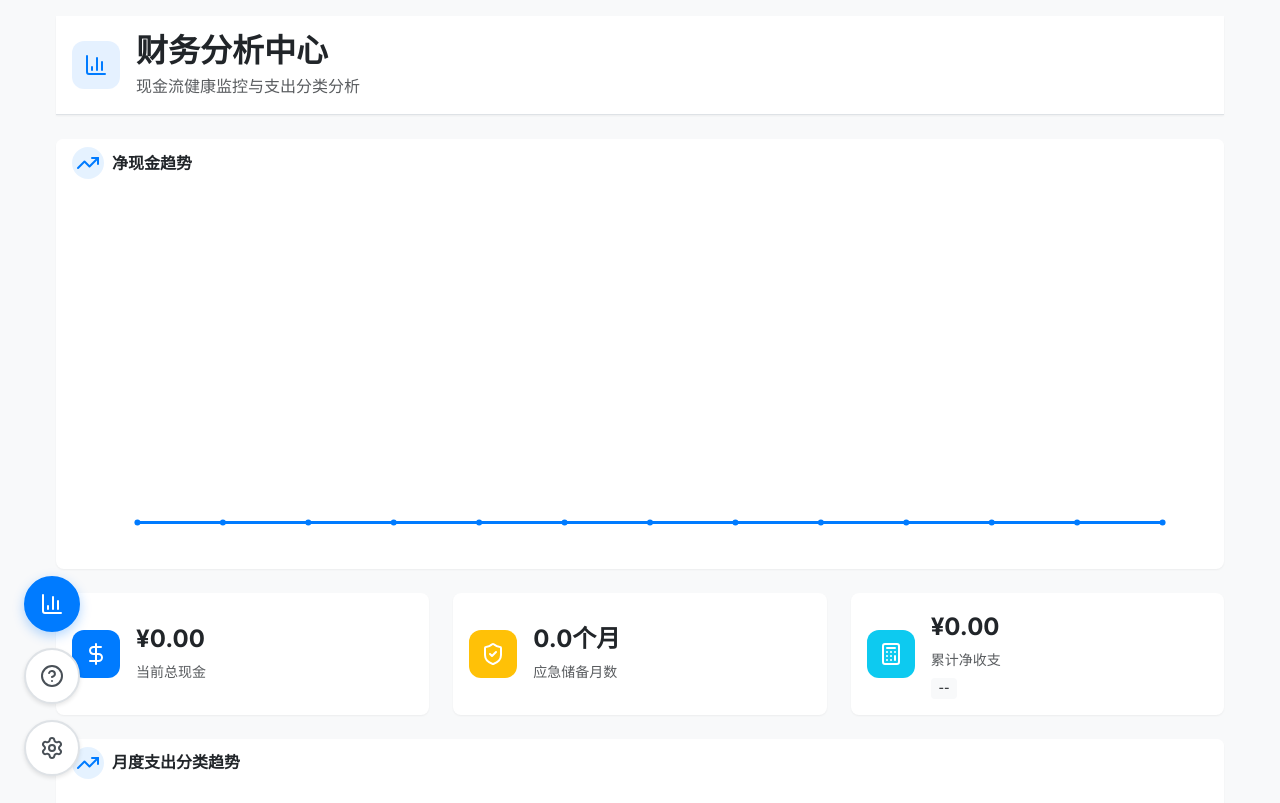
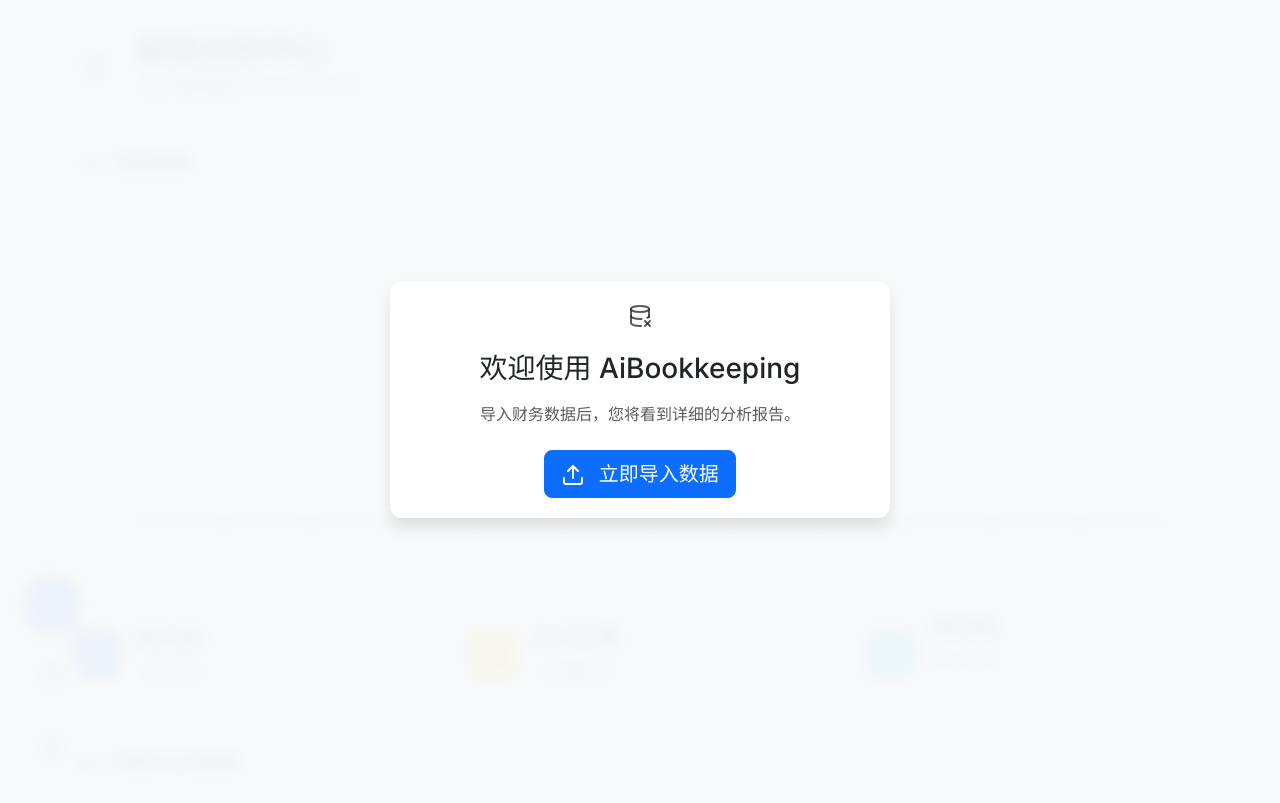
Before and after one commit to yuanv4/AiBookkeeping, a Flask app: page /analysis/ in a window 1280 px wide. Shown: the top 803 px of the page. After the commit the page ends 529 px from the top, so only its background shows below. Run offline with Flask 3, Linux system fonts and the light colour scheme; data that the repository does not hold is empty.

Commit message:
修复报错

```diff
--- a/app/blueprints/analysis/routes.py
+++ b/app/blueprints/analysis/routes.py
@@ -33,10 +33,15 @@ def index():
             logger.error(f"获取分类配置失败: {e}")
             categories_config = {}
 
+        # 简单的数据检测
+        from app.utils import has_financial_data
+        has_data = has_financial_data()
+
         return render_template('analysis.html',
                              page_title='财务分析中心',
                              dashboard_data=dashboard_data,
-                             categories_config=categories_config)
+                             categories_config=categories_config,
+                             has_data=has_data)
 
     except Exception as e:
         logger.error(f"加载财务分析页面失败: {str(e)}")
--- a/app/blueprints/merchant_categories/routes.py
+++ b/app/blueprints/merchant_categories/routes.py
@@ -18,9 +18,13 @@ logger = logging.getLogger(__name__)
 @merchant_categories_bp.route('/')
 def index():
     """商户分类管理主页面"""
+    from app.utils import has_financial_data
+    has_data = has_financial_data()
+
     return render_template('merchant_categories.html',
                          page_title='商户分类管理',
-                         categories_config=get_categories_config())
+                         categories_config=get_categories_config(),
+                         has_data=has_data)
 
 
 @merchant_categories_bp.route('/api/uncategorized-merchants')
--- a/app/services/transaction_service.py
+++ b/app/services/transaction_service.py
@@ -135,29 +135,6 @@ class TransactionService(BaseService):
             self.logger.error(f"Error applying filters: {e}")
             raise
 
-    def check_duplicate_transaction(self, account_id: int, date: date, amount: Decimal, balance_after: Decimal = None) -> bool:
-        """检查交易是否重复"""
-        try:
-            # 标准化金额
-            normalized_amount = DataUtils.normalize_decimal(amount)
-            normalized_balance = DataUtils.normalize_decimal(balance_after) if balance_after is not None else None
-
-            # 使用 exists() 查询替代 first()，提高性能
-            query_conditions = [
-                Transaction.account_id == account_id,
-                Transaction.date == date,
-                Transaction.amount == normalized_amount,
-            ]
-
-            if normalized_balance is not None:
-                query_conditions.append(Transaction.balance_after == normalized_balance)
-
-            return self.db.query(Transaction.query.filter(and_(*query_conditions)).exists()).scalar()
-
-        except Exception as e:
-            self.logger.error(f"重复检查异常: {e}")
-            return True
-
     def batch_check_duplicates(self, transactions_data: List[Dict[str, Any]]) -> List[bool]:
         """批量检查交易重复 - 提高批量导入性能"""
         try:
@@ -167,7 +144,7 @@ class TransactionService(BaseService):
             # 构建查询条件
             conditions = []
             for data in transactions_data:
-                account_id = data.get('account_id')
+                account_number = data.get('account_number')
                 date_val = data.get('date')
                 amount = DataUtils.normalize_decimal(data.get('amount'))
                 balance_after = data.get('balance_after')
@@ -176,7 +153,7 @@ class TransactionService(BaseService):
                     balance_after = DataUtils.normalize_decimal(balance_after)
 
                 condition = and_(
-                    Transaction.account_id == account_id,
+                    Transaction.account_number == account_number,
                     Transaction.date == date_val,
                     Transaction.amount == amount,
                     Transaction.balance_after == balance_after
@@ -189,14 +166,14 @@ class TransactionService(BaseService):
             # 构建重复记录的快速查找集合
             existing_set = set()
             for t in existing_transactions:
-                key = (t.account_id, t.date, t.amount, t.balance_after)
+                key = (t.account_number, t.date, t.amount, t.balance_after)
                 existing_set.add(key)
 
             # 检查每个交易是否重复
             results = []
             for data in transactions_data:
                 key = (
-                    data.get('account_id'),
+                    data.get('account_number'),
                     data.get('date'),
                     DataUtils.normalize_decimal(data.get('amount')),
                     DataUtils.normalize_decimal(data.get('balance_after')) if data.get('balance_after') is not None else None
--- a/app/static/css/components.css
+++ b/app/static/css/components.css
@@ -391,3 +391,38 @@ to {
 .chart-actions .dropdown-menu {
     font-size: var(--font-size-sm);
 }
+
+/* ========== 无数据引导（简化版） ========== */
+
+.no-data-overlay {
+    position: fixed;
+    top: 0;
+    left: 0;
+    width: 100%;
+    height: 100%;
+    background: rgba(248, 249, 250, 0.95);
+    backdrop-filter: blur(8px);
+    -webkit-backdrop-filter: blur(8px);
+    z-index: var(--z-modal-backdrop);
+    display: flex;
+    align-items: center;
+    justify-content: center;
+}
+
+.no-data-content {
+    max-width: 500px;
+    width: 90%;
+    text-align: center;
+    padding: var(--spacing-5);
+    background: var(--surface-card);
+    border-radius: var(--bs-border-radius-lg);
+    box-shadow: var(--bs-box-shadow-lg);
+}
+
+/* 响应式适配 */
+@media (max-width: 768px) {
+    .no-data-content {
+        width: 95%;
+        padding: var(--spacing-4);
+    }
+}
--- a/app/templates/analysis.html
+++ b/app/templates/analysis.html
@@ -1,5 +1,5 @@
 {% extends "base.html" %}
-{% from "macros.html" import icon, card, chart_container, page_header, stat_card, loading_state %}
+{% from "macros.html" import icon, card, chart_container, page_header, stat_card, loading_state, no_data_guide %}
 
 {% block title %}财务分析中心 - {{ config.APP_NAME }}{% endblock %}
 
@@ -8,6 +8,10 @@
 {% endblock %}
 
 {% block content %}
+{% if not has_data %}
+    {{ no_data_guide("analysis") }}
+{% endif %}
+
 {{ page_header("财务分析中心", "现金流健康监控与支出分类分析", "bar-chart-3") }}
 
 <!-- 统一的数据容器 -->
--- a/app/templates/errors/404.html
+++ b/app/templates/errors/404.html
@@ -1,5 +1,5 @@
 {% extends "base.html" %}
-{% from "macros.html" import icon, card, page_header, empty_state %}
+{% from "macros.html" import icon, card, page_header %}
 
 {% block title %}页面未找到 - 404 - {{ config.APP_NAME }}{% endblock %}
 
--- a/app/templates/macros.html
+++ b/app/templates/macros.html
@@ -366,23 +366,6 @@
 </div>
 {% endmacro %}
 
-{% macro empty_state(message="没有找到匹配的数据", icon_name="search-x", action_text="", action_url="", action_onclick="") %}
-<!-- 空状态组件 -->
-<div class="text-center py-5">
-  <div class="mb-3">
-    {{ icon(icon_name, "xl", "text-muted") }}
-  </div>
-  <p class="text-muted mb-3">{{ message }}</p>
-  {% if action_text %}
-  <button class="btn btn-sm btn-outline-primary"
-          {% if action_url %}onclick="window.location.href='{{ action_url }}'"{% endif %}
-          {% if action_onclick %}onclick="{{ action_onclick }}"{% endif %}>
-    {{ action_text }}
-  </button>
-  {% endif %}
-</div>
-{% endmacro %}
-
 {% macro breadcrumb(items=[]) %}
 <!-- 面包屑导航组件 -->
 <nav aria-label="面包屑导航" class="mb-4">
@@ -451,3 +434,26 @@
   {% endif %}
 </div>
 {% endmacro %}
+
+{% macro no_data_guide(page_type="analysis") %}
+<!-- 无数据状态引导 -->
+<div class="no-data-overlay">
+    <div class="no-data-content">
+        <div class="mb-4">
+            {{ icon("database-x", "xxl", "text-muted") }}
+        </div>
+        <h3 class="mb-3">欢迎使用 AiBookkeeping</h3>
+        <p class="text-muted mb-4">
+            {% if page_type == "analysis" %}
+            导入财务数据后，您将看到详细的分析报告。
+            {% else %}
+            导入数据后，系统将提供智能分类建议。
+            {% endif %}
+        </p>
+        <a href="{{ url_for('settings_bp.settings_index') }}" class="btn btn-primary btn-lg">
+            {{ icon("upload", "sm", "me-2") }}
+            立即导入数据
+        </a>
+    </div>
+</div>
+{% endmacro %}
--- a/app/templates/merchant_categories.html
+++ b/app/templates/merchant_categories.html
@@ -1,5 +1,5 @@
 {% extends "base.html" %}
-{% from "macros.html" import page_header, data_card, alert_banner %}
+{% from "macros.html" import page_header, data_card, alert_banner, no_data_guide %}
 
 {% block title %}商户分类管理 - {{ config.APP_NAME }}{% endblock %}
 
@@ -10,6 +10,10 @@
 {% endblock %}
 
 {% block content %}
+{% if not has_data %}
+    {{ no_data_guide("merchant_categories") }}
+{% endif %}
+
 {{ page_header("商户分类管理", "管理未分类的商户，设置正确的分类", "help-circle") }}
 
 <!-- 商户列表表格 -->
--- a/app/utils/__init__.py
+++ b/app/utils/__init__.py
@@ -14,6 +14,15 @@ from .service_helpers import (
     check_services_health
 )
 
+def has_financial_data():
+    """检测是否有财务数据的简单函数"""
+    try:
+        from app.models import Transaction
+        return Transaction.query.count() > 0
+    except Exception:
+        return True  # 出错时假设有数据，避免误显示
+
+
 __all__ = [
     'handle_errors',
     'register_template_filters',
@@ -27,5 +36,6 @@ __all__ = [
     'get_category_service',
     'get_categories_config',
     'get_valid_category_codes',
-    'check_services_health'
+    'check_services_health',
+    'has_financial_data'
 ]
```
